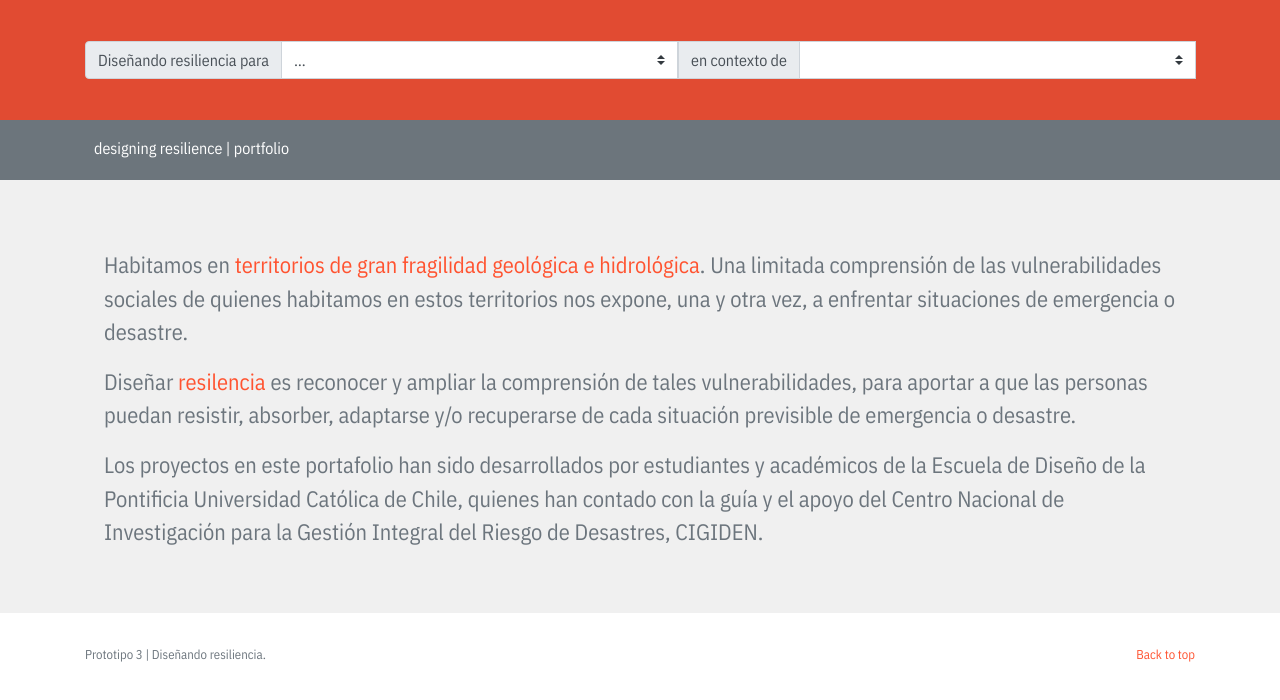
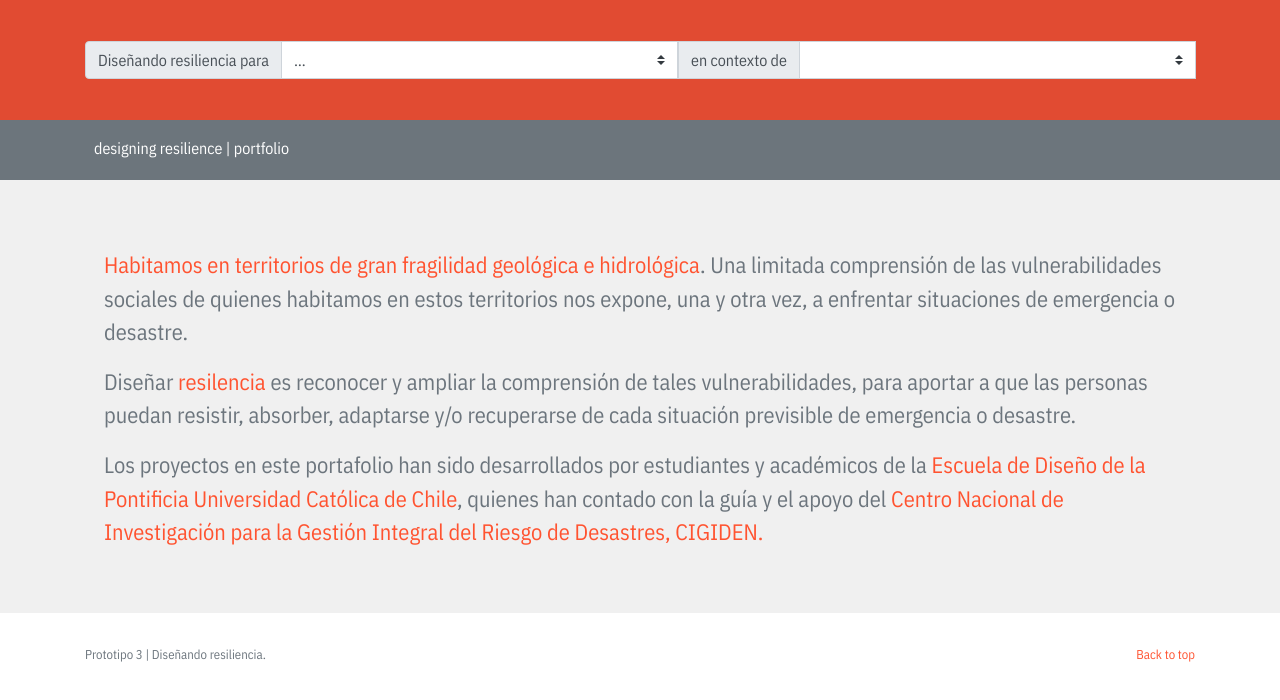
Before and after one commit to MariaCeciliaSuarez/resilience, a plain HTML site: page index.html in a window 1280 px wide. Drawn offline with nearby package versions, Linux system fonts and the light colour scheme; a script that the page names is missing.

Commit message:
Add files via upload

```diff
--- a/index.html
+++ b/index.html
@@ -115,9 +115,9 @@
                 <div id="modalidad"><!--gracias JS--></div>
             </div>
             <div class="col-12 mt-1 text-muted" style="font-weight:200; font-size:140%">
-              <p><strong>Habitamos en <a href="https://opinion.cooperativa.cl/opinion/emergencias/reducir-los-desastres-es-aprender-de-nuestro-pasado-y-de-nuestro-entorno/2019-04-23/064412.html" target="_blank">territorios de gran fragilidad geológica e hidrológica</a></strong>. Una limitada comprensión de las vulnerabilidades sociales de quienes habitamos en estos territorios nos expone, una y otra vez, a enfrentar situaciones de emergencia o desastre.</p>
+              <p><a href="https://opinion.cooperativa.cl/opinion/emergencias/reducir-los-desastres-es-aprender-de-nuestro-pasado-y-de-nuestro-entorno/2019-04-23/064412.html" target="_blank">Habitamos en territorios de gran fragilidad geológica e hidrológica</a>. Una limitada comprensión de las vulnerabilidades sociales de quienes habitamos en estos territorios nos expone, una y otra vez, a enfrentar situaciones de emergencia o desastre.</p>
               <p>Diseñar <a href="https://www.unisdr.org/we/inform/terminology#letter-r" target="_blank">resilencia</a> es reconocer y ampliar la comprensión de tales vulnerabilidades, para aportar a que las personas puedan resistir, absorber, adaptarse y/o recuperarse de cada situación previsible de emergencia o desastre.</p>
-              <p>Los proyectos en este portafolio han sido desarrollados por estudiantes y académicos de la <strong>Escuela de Diseño de la Pontificia Universidad Católica de Chile</strong>, quienes han contado con la guía y el apoyo del <strong>Centro Nacional de Investigación para la Gestión Integral del Riesgo de Desastres, CIGIDEN.</strong></p>
+              <p>Los proyectos en este portafolio han sido desarrollados por estudiantes y académicos de la <a href="http://diseno.uc.cl/" target="_blank">Escuela de Diseño de la Pontificia Universidad Católica de Chile</a>, quienes han contado con la guía y el apoyo del <a href="https://www.cigiden.cl/" target="_blank">Centro Nacional de Investigación para la Gestión Integral del Riesgo de Desastres, CIGIDEN.</a></p>
             </div>
         </div>
     </div>
```
